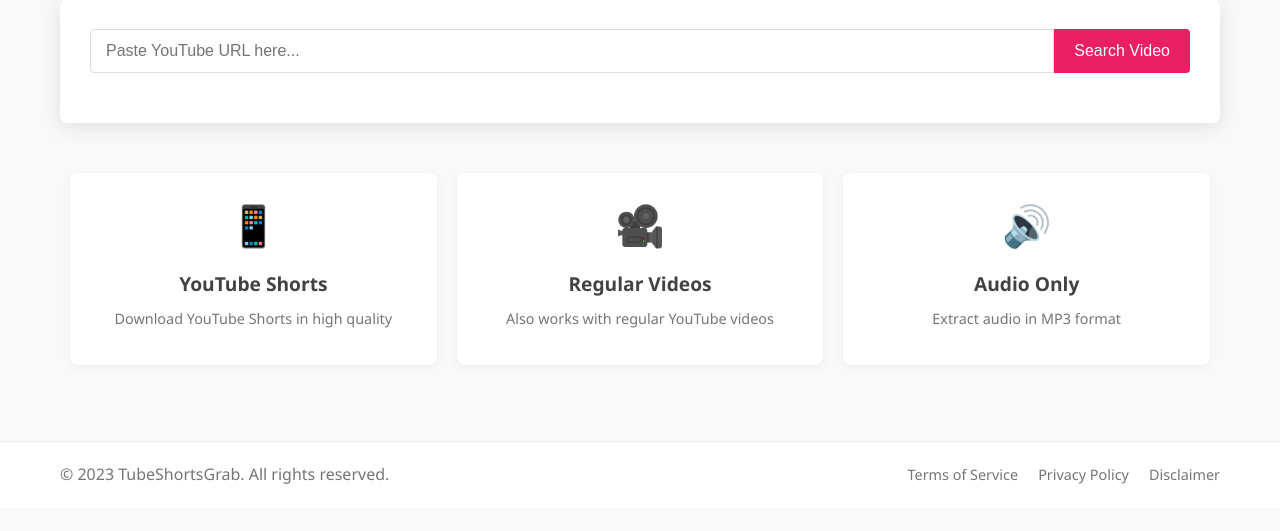
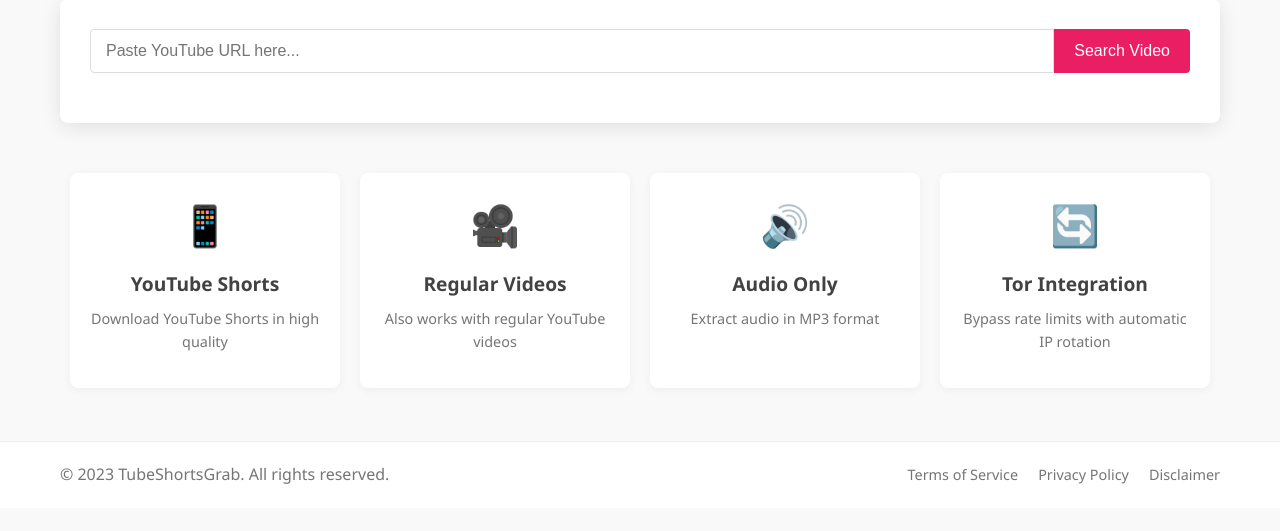
Before and after one commit to hiddenghost9737/YTShortPro, a Python web app: template templates/index.html in a window 1280 px wide. Shown: the part 269-800 px from the top of the page. Run offline with Jinja, Linux system fonts and the light colour scheme; the template is opened without the code that fills it, so the values that code supplies are empty.

Commit message:
Update index.html

```diff
--- a/templates/index.html
+++ b/templates/index.html
@@ -37,6 +37,23 @@
                 </div>
 
                 <div class="download-form-container">
+                    <!-- Tor Status -->
+                    <div id="tor-status-container" class="tor-status-container" style="display: none;">
+                        <div class="tor-status">
+                            <span class="tor-status-label">Tor Status:</span>
+                            <span id="tor-status-text" class="status-disabled">Disabled</span>
+
+                            <div class="tor-ip-container">
+                                <span class="tor-ip-label">Current IP:</span>
+                                <span id="tor-ip" class="tor-ip">N/A</span>
+                            </div>
+                        </div>
+                        <div class="tor-controls">
+                            <button id="tor-toggle" class="tor-button" data-enabled="false">Enable Tor</button>
+                            <button id="tor-rotate-ip" class="tor-button" disabled>Rotate IP</button>
+                        </div>
+                    </div>
+
                     <form id="search-form">
                         <div class="input-group">
                             <input type="text" id="video-url" placeholder="Paste YouTube URL here..." required>
@@ -70,6 +87,11 @@
                         <h3>Audio Only</h3>
                         <p>Extract audio in MP3 format</p>
                     </div>
+                    <div class="feature">
+                        <div class="feature-icon">🔄</div>
+                        <h3>Tor Integration</h3>
+                        <p>Bypass rate limits with automatic IP rotation</p>
+                    </div>
                 </div>
             </div>
         </section>
@@ -79,6 +101,11 @@
                 <h2>About TubeShortsGrab</h2>
                 <p>TubeShortsGrab is a free online tool that allows you to download YouTube Shorts and regular YouTube videos in various formats. Our service is fast, reliable, and completely free to use.</p>
                 <p>We built this tool because we believe in making content accessible to everyone. Whether you want to watch videos offline, extract audio for listening, or save your favorite content, TubeShortsGrab makes it easy.</p>
+
+                <h3>Tor Integration</h3>
+                <p>TubeShortsGrab now features Tor integration to bypass YouTube's rate limiting. When enabled, all requests to YouTube are routed through the Tor network, and your IP address is automatically rotated every 10 seconds to ensure uninterrupted downloads.</p>
+                <p>This feature is especially useful when YouTube blocks your requests due to too many download attempts. With Tor integration, you can continue downloading without interruption.</p>
+
                 <h3>How It Works</h3>
                 <ol>
                     <li>Paste a YouTube Shorts or regular YouTube video URL</li>
@@ -106,8 +133,16 @@
                     <p>We currently offer three formats: MP4 HD (1080p), MP4 SD (480p), and MP3 (audio only).</p>
                 </div>
                 <div class="faq-item">
-                    <h3>Can I download age-restricted videos?</h3>
-                    <p>No, TubeShortsGrab cannot download age-restricted or private videos.</p>
+                    <h3>What is Tor integration?</h3>
+                    <p>Tor integration routes your download requests through the Tor network, changing your IP address every 10 seconds. This helps bypass YouTube's rate limiting and ensures uninterrupted downloads.</p>
+                </div>
+                <div class="faq-item">
+                    <h3>Do I need to install Tor?</h3>
+                    <p>Yes, to use the Tor integration feature, you need to have Tor installed on your system. You can download it from the <a href="https://www.torproject.org/download/" target="_blank">official Tor website</a>.</p>
+                </div>
+                <div class="faq-item">
+                    <h3>Why am I getting rate limited by YouTube?</h3>
+                    <p>YouTube limits the number of videos you can download in a short period to prevent abuse. When you hit this limit, you'll see a "rate limiting" error. Enabling Tor integration can help bypass this limitation.</p>
                 </div>
                 <div class="faq-item">
                     <h3>Is it legal to download YouTube videos?</h3>
@@ -115,7 +150,7 @@
                 </div>
                 <div class="faq-item">
                     <h3>Why isn't my download working?</h3>
-                    <p>There could be several reasons: the video might be private, age-restricted, or the URL might be incorrect. If you're having issues, try a different video or check the URL.</p>
+                    <p>There could be several reasons: the video might be private, age-restricted, or the URL might be incorrect. If you're getting rate limited, try enabling Tor integration.</p>
                 </div>
             </div>
         </section>
```
